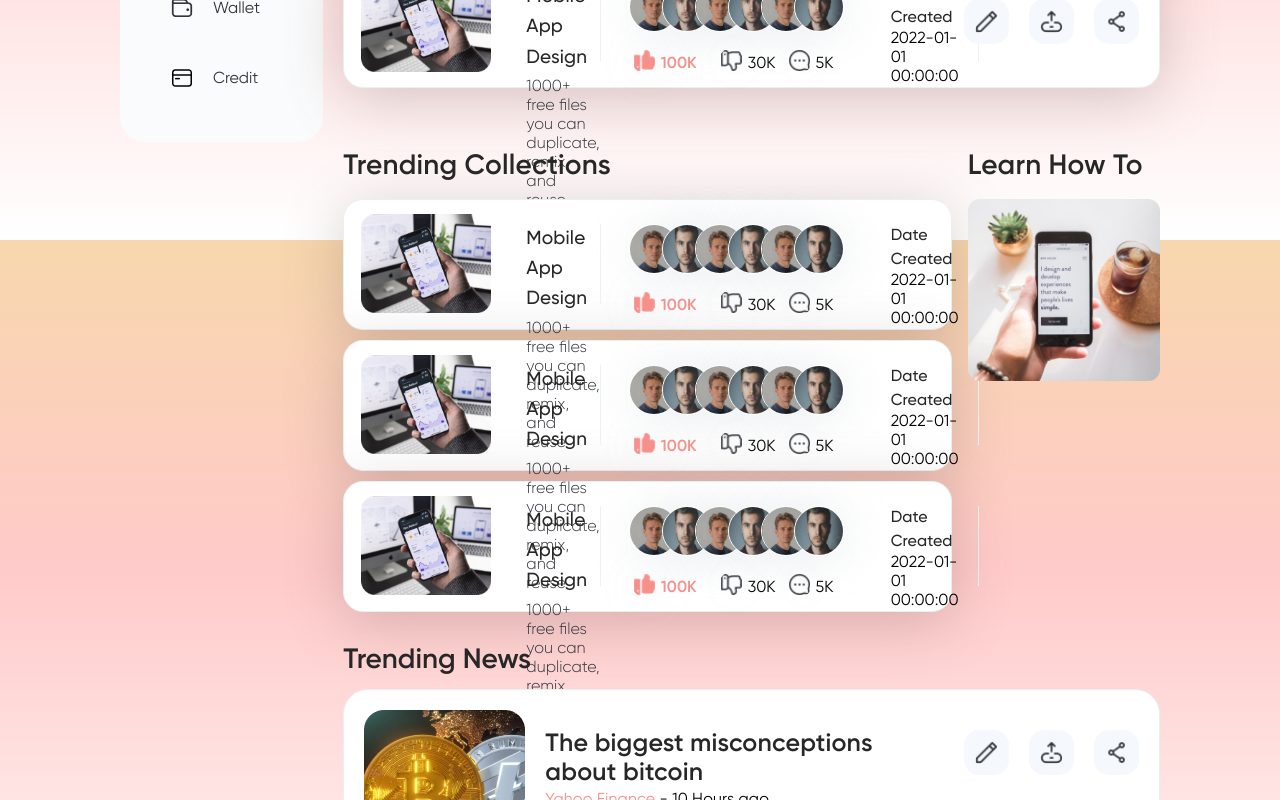
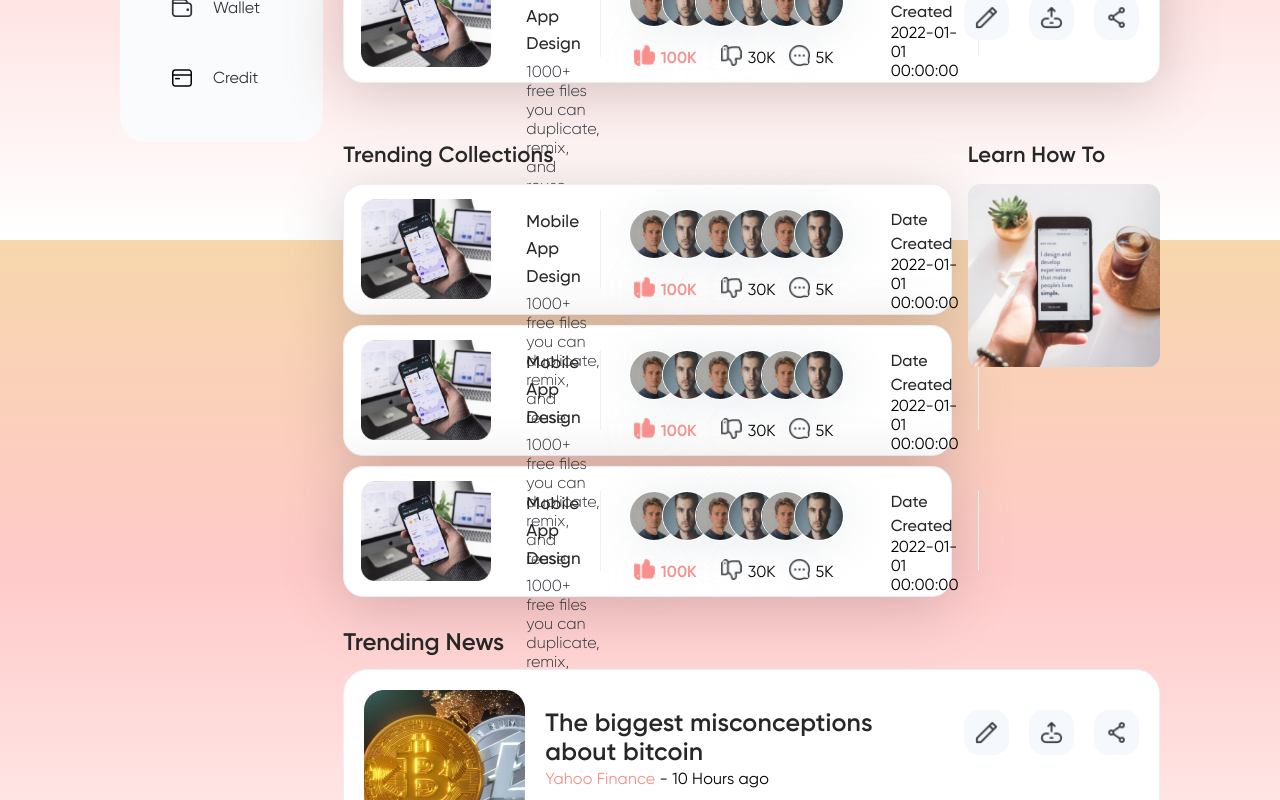
Before and after one commit to mrron313/d-app-learning-ui, a React (Create React App) app: page /creations in a window 1280 px wide. Shown: the part 560-1360 px from the top of the page. Built offline with nearby package versions, Linux system fonts and the light colour scheme.

Commit message:
title font change

```diff
--- a/src/components/Layout/Layout.css
+++ b/src/components/Layout/Layout.css
@@ -327,7 +327,7 @@ color: #32363C;
 
 /* Inivation */
 .inviationHeaderTitle {
-  font-size: 28px!important;
+  font-size: 22px!important;
   color: #272727;
   font-weight: 700!important;
 }
@@ -359,7 +359,7 @@ color: #32363C;
 }
 
 .invitationCardLeftText h6 {
-  font-size: 19px;
+  font-size: 17px;
   color: #272727;
   margin-bottom: 5px;
 }
@@ -492,7 +492,7 @@ color: #32363C;
 }
 
 .courseCardLeftText h6 {
-  font-size: 24px;
+  font-size: 17px;
   font-weight: 700;
 }
 
@@ -1189,7 +1189,7 @@ color: #32363C;
 /* Tranding News */
 
 .trandingNewsHeader h5 {
-  font-size: 28px!important;
+  font-size: 24px!important;
   color: #272727!important;
   padding-bottom: 10px!important;
   margin-top: 30px!important;
```
